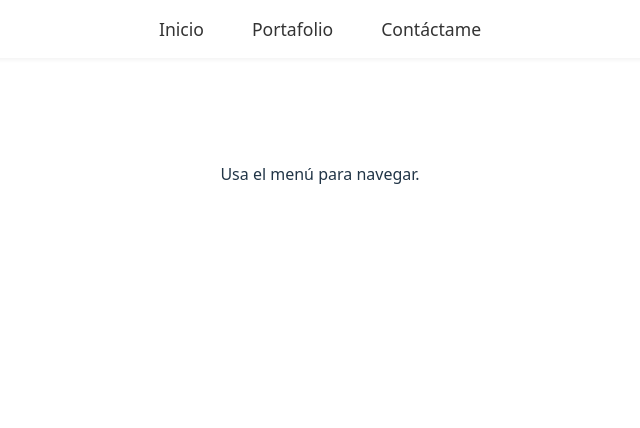
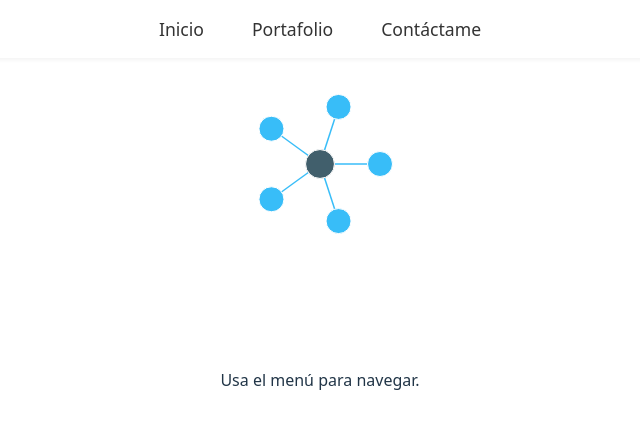
Before and after one commit to dianipineda/dianipineda.github.io, a Vue app in the folder portafolio-dianapineda/: page / in a window 1280 px wide. Shown: the top 428 px of the page, without its empty margins (320-960 px from the left). Built offline with nearby package versions, Linux system fonts and the light colour scheme.

Commit message:
adicion de animacion en componente Home

```diff
--- a/portafolio-dianapineda/package.json
+++ b/portafolio-dianapineda/package.json
@@ -12,6 +12,7 @@
     "@primevue/themes": "^4.3.9",
     "primeicons": "^7.0.0",
     "primevue": "^4.3.9",
+    "tailwindcss": "^4.1.13",
     "vue": "^3.5.18",
     "vue-router": "^4.5.1"
   },
--- a/portafolio-dianapineda/src/main.js
+++ b/portafolio-dianapineda/src/main.js
@@ -7,6 +7,7 @@ import './style.css';
 import 'primeicons/primeicons.css';
 import '@primevue/themes/aura'; // <-- Este es el estilo para los componentes
 
+
 const app = createApp(App);
 app.use(router);
 app.use(PrimeVue);
--- a/portafolio-dianapineda/src/views/HomeView.vue
+++ b/portafolio-dianapineda/src/views/HomeView.vue
@@ -1,9 +1,89 @@
 <template>
   <div>
+    <div class="flex justify-center items-center h-screen bg-gray-900">
+      <svg :width="size" :height="size" viewBox="0 0 400 400">
+        <!-- Líneas -->
+        <line
+          v-for="(node, index) in nodes"
+          :key="'line-' + index"
+          x1="200"
+          y1="200"
+          :x2="node.x"
+          :y2="node.y"
+          stroke="white"
+          stroke-width="2"
+          :class="{ 'line-active': activeIndex >= index }"
+        />
+
+        <!-- Nodos -->
+        <circle
+          v-for="(node, index) in nodes"
+          :key="'circle-' + index"
+          :cx="node.x"
+          :cy="node.y"
+          :r="20"
+          class="node"
+          :class="{ 'node-active': activeIndex >= index }"
+        />
+
+        <!-- Nodo central -->
+        <circle
+          cx="200"
+          cy="200"
+          r="30"
+          class="node"
+          :class="{ 'node-active': activeIndex === nodes.length }"
+        />
+      </svg>
+    </div>
     <h1>Bienvenido a mi sitio</h1>
     <p>Usa el menú para navegar.</p>
   </div>
 </template>
+
+<script setup>
+import { ref, onMounted } from "vue";
+
+const size = 200;
+const center = { x: 200, y: 200 };
+const radius = 120;
+const totalNodes = 5;
+
+// Calculamos posiciones en círculo
+const nodes = Array.from({ length: totalNodes }, (_, i) => {
+  const angle = (i / totalNodes) * 2 * Math.PI;
+  return {
+    x: center.x + radius * Math.cos(angle),
+    y: center.y + radius * Math.sin(angle),
+  };
+});
+
+const activeIndex = ref(-1);
+onMounted(() => {
+  const startAnimation = () => {
+    nodes.forEach((_, i) => {
+      setTimeout(() => {
+        activeIndex.value = i;
+      }, i * 1000); // cada nodo 1s
+    });
+
+    // Al final, enciende el nodo central
+    setTimeout(() => {
+      activeIndex.value = nodes.length;
+    }, nodes.length * 1000);
+
+    // Reinicia después de terminar todo el ciclo
+    setTimeout(() => {
+      activeIndex.value = -1; // apaga todo
+      startAnimation();       // vuelve a empezar
+    }, (nodes.length + 1) * 1000); // espera ciclo completo
+  };
+
+  startAnimation();
+});
+</script>
+
+
 <style scoped>
 .home {
   text-align: center;
@@ -11,4 +91,20 @@
   max-width: 800px;
   margin: 0 auto;
 }
+.node {
+  fill: #444;
+  stroke: white;
+  stroke-width: 2;
+  transition: fill 0.6s, r 0.6s;
+}
+.node-active {
+  fill: #38bdf8; /* azul brillante */
+  r: 25; /* se agranda un poco al activarse */
+}
+
+.line-active {
+  stroke: #38bdf8;
+  stroke-width: 3;
+  transition: stroke 0.6s;
+}
 </style>
```
Also changed, not shown: portafolio-dianapineda/src/App.vue (line endings or trailing spaces), 2 other files (tests, documents, lock files or other folders).
